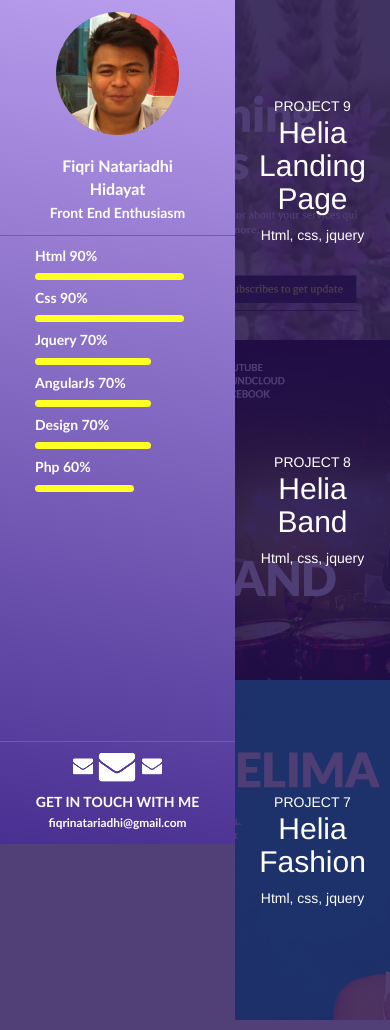
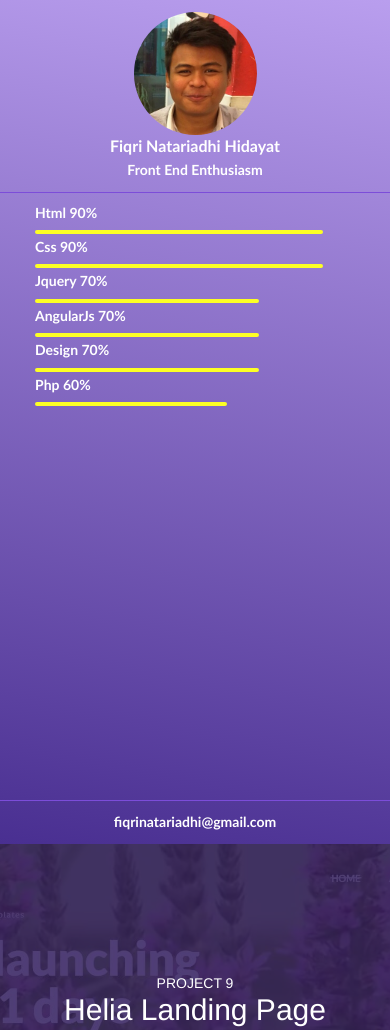
Before and after one commit to fiquri/fiquri.github.io, a plain HTML site: page index.html in a window 390 px wide. Shown: the top 1030 px of the page. Drawn offline with Linux system fonts and the light colour scheme.

Commit message:
'#mobile'

```diff
--- a/app/shared/nav/nav.html
+++ b/app/shared/nav/nav.html
@@ -9,13 +9,15 @@
     </figcaption>
   </figure>
 </div>
+
 <div class="fq-box">
   <div class="fq-skill">
     <count-up count-to="{{data.point}}" interval="10" name-skill="{{data.name}}" ng-repeat="data in user.skill"></count-up>
   </div>
 </div>
 <div class="fq-box fq-box--bottom">
-  <div class="fq-contact">
+  <a href="mailto:{{user.email}}" class="fq-mail hidden-md hidden-lg">{{user.email}}</a>
+  <div class="fq-contact hidden-sm hidden-xs">
     <a href="mailto:{{user.email}}" class="fq-mail">
       <img ng-src="assets/img/mail-image.png" alt="mail">
       <span>GET IN TOUCH WITH ME</span>
--- a/assets/sass/base/project/_globals.scss
+++ b/assets/sass/base/project/_globals.scss
@@ -8,6 +8,10 @@ html, #main{
 h2{
 	margin-top: 0;
 }
+a{
+	color: #fff;
+	text-decoration: underline;
+}
 .stroke{
 	text-decoration: line-through;
 }
@@ -17,15 +21,7 @@ h2{
 .home.ng-enter.ng-enter-active .fq-main__item{
 	opacity: 1;
 }
-/*.home.ng-leave .fq-main__item{
-	height: 340px;
-}*/
-.portfolio.ng-enter.ng-enter-active .fq-portfolio{
-	/*height: 340px;*/
-}
-/*.portfolio.ng-enter .fq-portfolio{
-	height: 500px;
-}*/
+
 .home.ng-leave.ng-leave-active .fq-main__item{
 	height: 500px;
 	  animation-delay: 2s;
@@ -45,6 +41,9 @@ body, main, html{
     left: 0;
     right: 0;
     background: rgba(37, 17, 86, .8);
+    &.hover{
+    	background: rgba(37, 17, 86, .4);
+    }
 }
 .fq-main__item{
 	float: left;
@@ -74,13 +73,17 @@ body, main, html{
 	.fq-portfolio{
 		width: 100%;
 		height: 340px;
+		margin-bottom: 20px;
+		position:relative;
 		@include transition(all ease-in .6s);
 		&.active{
 			height: 500px;
 		}
 	}
 }
-
+.rf-note{
+	display: block;
+}
 .fq-portfolio{
 	height: 100%;
 	img{
@@ -121,6 +124,7 @@ body, main, html{
 .portfolio.ng-leave .fq-portfolio{
 	opacity: 1;
 }
+@media only screen and (min-width: 788px){
 	.portfolio.ng-leave.ng-leave-active .fq-portfolio{
 		height: 340px;
 		opacity: 0;
@@ -134,19 +138,18 @@ body, main, html{
 	.portfolio.ng-enter.ng-enter-active .fq-back{
 		left: 235px;
 	}
-.fq-next{
+}
+.fq-next, .fq-prev{
 	position: fixed;
     right: 80px;
-    top: 45%;
     opacity: 1;
 	@include transition(all ease-in .6s .3s);
 }
+.fq-next{
+    top: 45%;
+}
 .fq-prev{
-	position: fixed;
-    right: 80px;
     top: 55%;
-    opacity: 1;
-	@include transition(all ease-in .6s .3s);
 }
 .fq-next__btn, .fq-prev__btn{
 	border-radius: 0;
@@ -169,7 +172,10 @@ body, main, html{
 .portfolio.ng-leave.ng-leave-active .fq-prev, .portfolio.ng-leave.ng-leave-active .fq-next{
 	opacity: 0;
 }
-.portfolio.ng-enter .fq-prev, .portfolio.ng-enter .fq-next{
+.portfolio.ng-enter .fq-prev{
+	opacity: 0;
+}
+.portfolio.ng-enter .fq-next {
 	opacity: 0;
 }
 .portfolio.ng-enter.ng-enter-active .fq-prev, .portfolio.ng-enter.ng-enter-active .fq-next{
--- a/assets/sass/specifics/mobile/_globals.scss
+++ b/assets/sass/specifics/mobile/_globals.scss
@@ -0,0 +1,59 @@
+body, main, html {
+    min-height: 100%;
+    height: 100%;
+}
+nav{
+    position: relative;
+    width: 100%;
+    height: 100%;
+    opacity: 0;
+	@include transition(all ease-in .6s .3s);
+	&.visible{
+		opacity: 1;
+	}
+}
+.fq-main{
+	padding: 0;
+}
+.fq-detail .fq-portfolio.active {
+    height: 70%;
+}
+.nav-portfolio{
+	display: none;
+}
+.fq-skill__bar {
+	height: 4px;
+    margin-bottom: 5px;
+}
+.fq-avatar .fq-avatar__circle{
+	margin-bottom: 0;
+}
+.fq-back{
+	left: 10px;
+    top: 10px;
+}
+.fq-prev, .fq-next{
+	right: 15px;
+}
+.fq-box--bottom{
+	width: 100%;
+	text-align: center;
+	font-family: Lato-Bold;
+    font-size: 14px;
+    color: #ffffff;
+}
+.home.ng-enter{
+	opacity: 0	;
+}
+.home.ng-enter.ng-enter-active{
+	opacity: 1;
+}
+.portfolio.ng-leave{
+	opacity: 1;
+	@include transform(translateY(0));
+
+}
+.portfolio.ng-leave.ng-leave-active{
+	opacity: 0;
+	@include transform(translateY(100%));
+}
--- a/data/data.json
+++ b/data/data.json
@@ -79,7 +79,7 @@
       "dateCreated": "October 2015",
       "MockSite" : "http://helia.selaksaimaji.com/healia-fashion",
       "site" : "http://helia.selaksaimaji.com/healia-fashion",
-      "status" : "Comming Soon",
+      "status" : "Coming Soon",
       "technology" : "Html, css, jquery",
       "changed" : false
    },
@@ -91,7 +91,7 @@
       "dateCreated": "November 2015",
       "MockSite" : "http://helia.selaksaimaji.com/helia-fashion",
       "site" : "http://helia.selaksaimaji.com/helia-fashion",
-      "status" : "Comming Soon",
+      "status" : "Coming Soon",
       "technology" : "Html, css, jquery",
       "changed" : false
    },
@@ -103,7 +103,7 @@
       "dateCreated": "November 2015",
       "MockSite" : "http://helia.selaksaimaji.com/helia-coming-soon/index-video.html",
       "site" : "http://helia.selaksaimaji.com/helia-coming-soon/index-video.html",
-      "status" : "Comming Soon",
+      "status" : "Coming Soon",
       "technology" : "Html, css, jquery",
       "changed" : false
    }
--- a/index.html
+++ b/index.html
@@ -38,7 +38,7 @@
         <!--[if lt IE 8]>
             <p class="browserupgrade">You are using an <strong>outdated</strong> browser. Please <a href="http://browsehappy.com/">upgrade your browser</a> to improve your experience.</p>
         <![endif]-->
-      <nav ng-include="'app/shared/nav/nav.html'" class="{{active}}" ng-controller="navController"></nav>
+      <nav ng-include="'app/shared/nav/nav.html'" class="{{active}} {{'nav-'+$state.current.name}}" ng-controller="navController"></nav>
       <main ui-view id="main" class="animated {{$state.current.name}}"></main>
 
     </body>
```
Also changed, not shown: app/components/portfolio/portfolio.html (+9 -2 lines), assets/css/main.css, 1 other file. Lines whose indentation alone changed are shown as unchanged.
